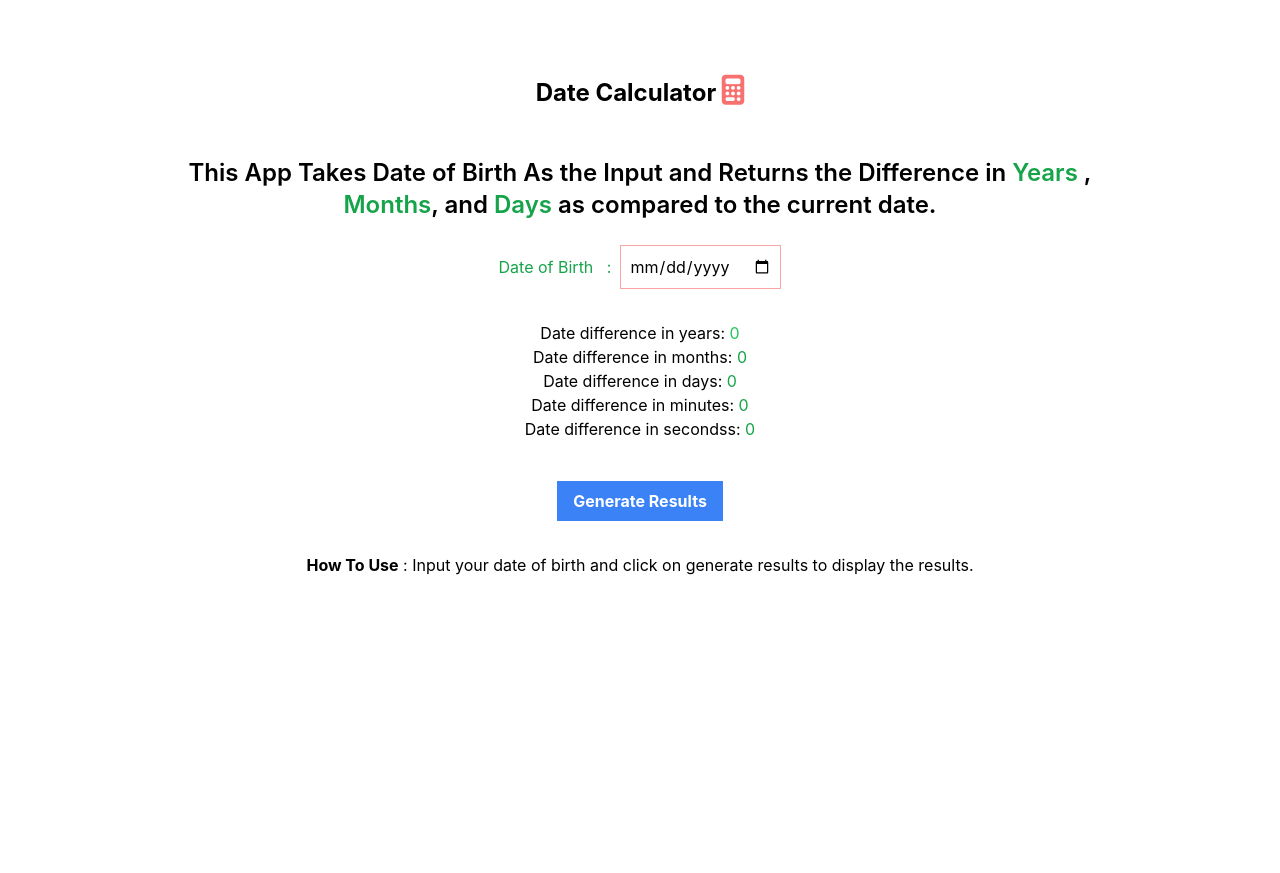
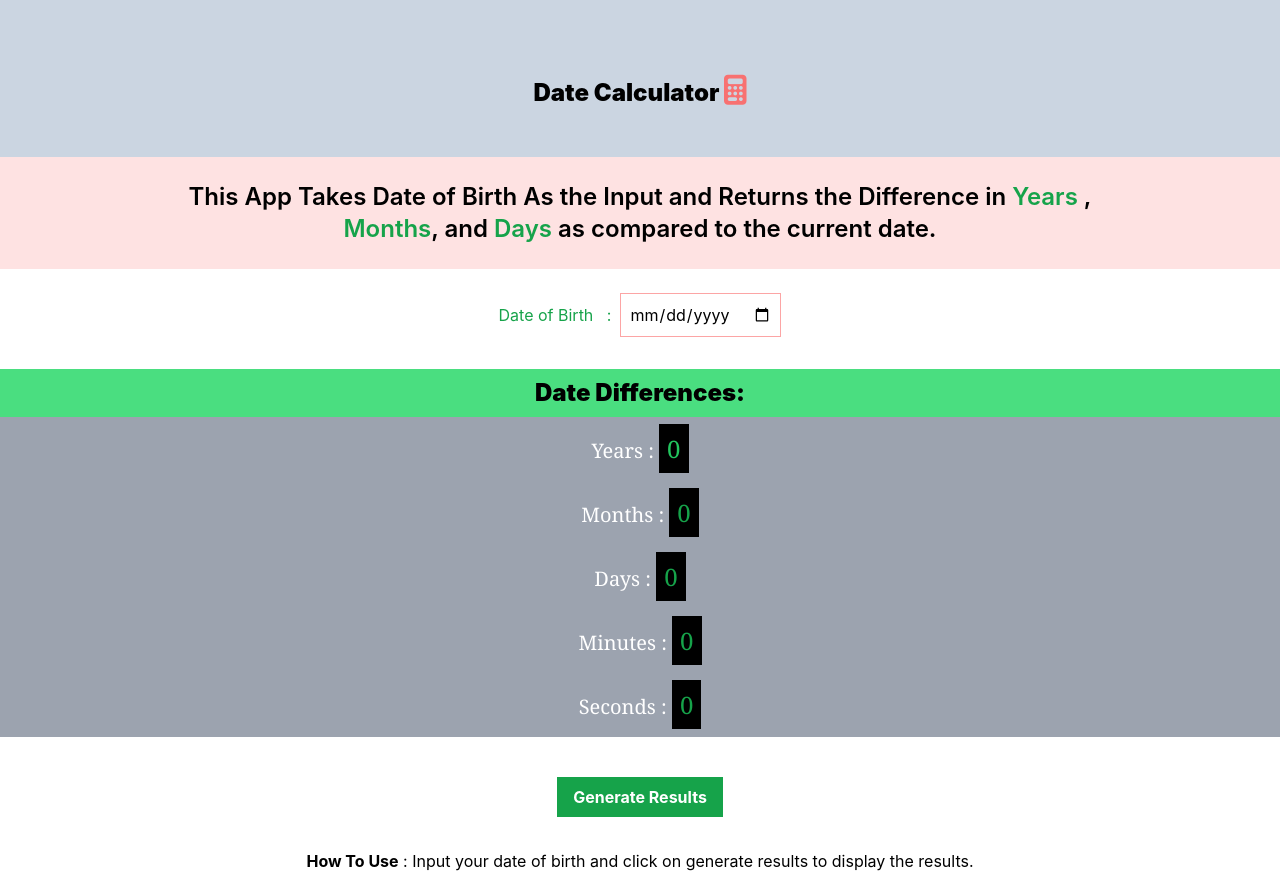
Before and after one commit to LouisYitamkey/React-Calculator-App, a React (Create React App) app: page / in a window 1280 px wide. Before the commit the page ends 800 px from the top, so only its background shows below. Built offline with nearby package versions, Linux system fonts and the light colour scheme.

Commit message:
added styles

```diff
--- a/src/App.js
+++ b/src/App.js
@@ -32,17 +32,17 @@ export default function App() {
 
   return (
     <div className="App  ">
-      <div className="flex justify-center items-center">
-      <p className="  mb-10  mt-32 md:mt-16 text-black text-2xl  font-bold py-2 px-4 ">
+      <div className="flex justify-center items-center bg-slate-300">
+      <p className="  mb-10   mt-10 md:mt-16 text-black text-2xl  font-black py-2 px-4 ">
          Date Calculator <i class="fa-solid fa-calculator text-3xl text-red-400 "></i>
         </p>
 
       </div>
 
 
-      <h1 className="text-base sm:text md:px-40 text-center px-8 md:text-sm lg:text-2xl font-semibold mb-6 ">This App Takes Date of Birth As the  Input and Returns the Difference in  <span className="text-green-600">Years</span> , <span className="text-green-600">Months</span>, and <span className="text-green-600">Days</span> as compared to the current date. </h1>
+      <h1 className="text-base bg-red-100 sm:text md:px-40 text-center px-8 py-6 md:text-sm lg:text-2xl font-semibold mb-6 ">This App Takes Date of Birth As the  Input and Returns the Difference in  <span className="text-green-600">Years</span> , <span className="text-green-600">Months</span>, and <span className="text-green-600">Days</span> as compared to the current date. </h1>
 
-      <form className="flex justify-center items-center">
+      <form className="flex justify-center  items-center">
       <label className="text-green-600" for="start">Date of Birth &nbsp; :&nbsp;&nbsp;  </label> <br/>
       <input className="px-2 py-2 border border-red-300" type="date" placeholder=" Date Of Birth" value={date} onChange={handleChange} />
 
@@ -52,21 +52,22 @@ export default function App() {
       <br />
 
       <div className="mt-2 text-center">
-      <p> Date difference in  years: <span className="text-green-500"> {dateDiffInYears}</span></p>
+        <p className="bg-green-400 text-2xl py-2 font-black "> Date Differences:</p>
+      <p className="text-xl bg-gray-400 text-white font-serif px-4 py-4">  Years&nbsp;: <span className="text-green-500 text-2xl bg-black px-2 py-2 "> {dateDiffInYears}</span></p>
 
-       <p> Date difference in months: <span className="text-green-600">{dateDiffInMonths}</span> </p>
+       <p className="text-xl bg-gray-400 text-white font-serif px-4 py-4"> Months&nbsp;: <span className="text-green-600 text-2xl bg-black px-2 py-2">{dateDiffInMonths}</span> </p>
 
-       <p> Date difference in days: <span className="text-green-600"> {dateDiffInDays}</span></p>
+       <p className="text-xl bg-gray-400 text-white font-serif px-4 py-4"> Days&nbsp;: <span className="text-green-600 text-2xl bg-black px-2 py-2"> {dateDiffInDays}</span></p>
 
-       <p> Date difference in minutes: <span className="text-green-600"> {dateDiffInMinutes}</span></p>
+       <p className="text-xl bg-gray-400 text-white font-serif px-4 py-4"> Minutes&nbsp;: <span className="text-green-600 text-2xl bg-black px-2 py-2"> {dateDiffInMinutes}</span></p>
 
-       <p> Date difference in secondss: <span className="text-green-600"> {dateDiffInSeconds}</span></p>
+       <p className="text-xl bg-gray-400 text-white font-serif px-4 py-4"> Seconds&nbsp;: <span className="text-green-600 text-2xl bg-black px-2 py-2"> {dateDiffInSeconds}</span></p>
 
       </div>
 
       <div className="flex justify-center items-center pt-10">
 
-      <button onClick={calculateDayFromBirth} className="bg-blue-500  text-white font-bold py-2 px-4 ">
+      <button onClick={calculateDayFromBirth} className="bg-green-600  text-white font-bold py-2 px-4 ">
         Generate Results
        </button>
 
```
